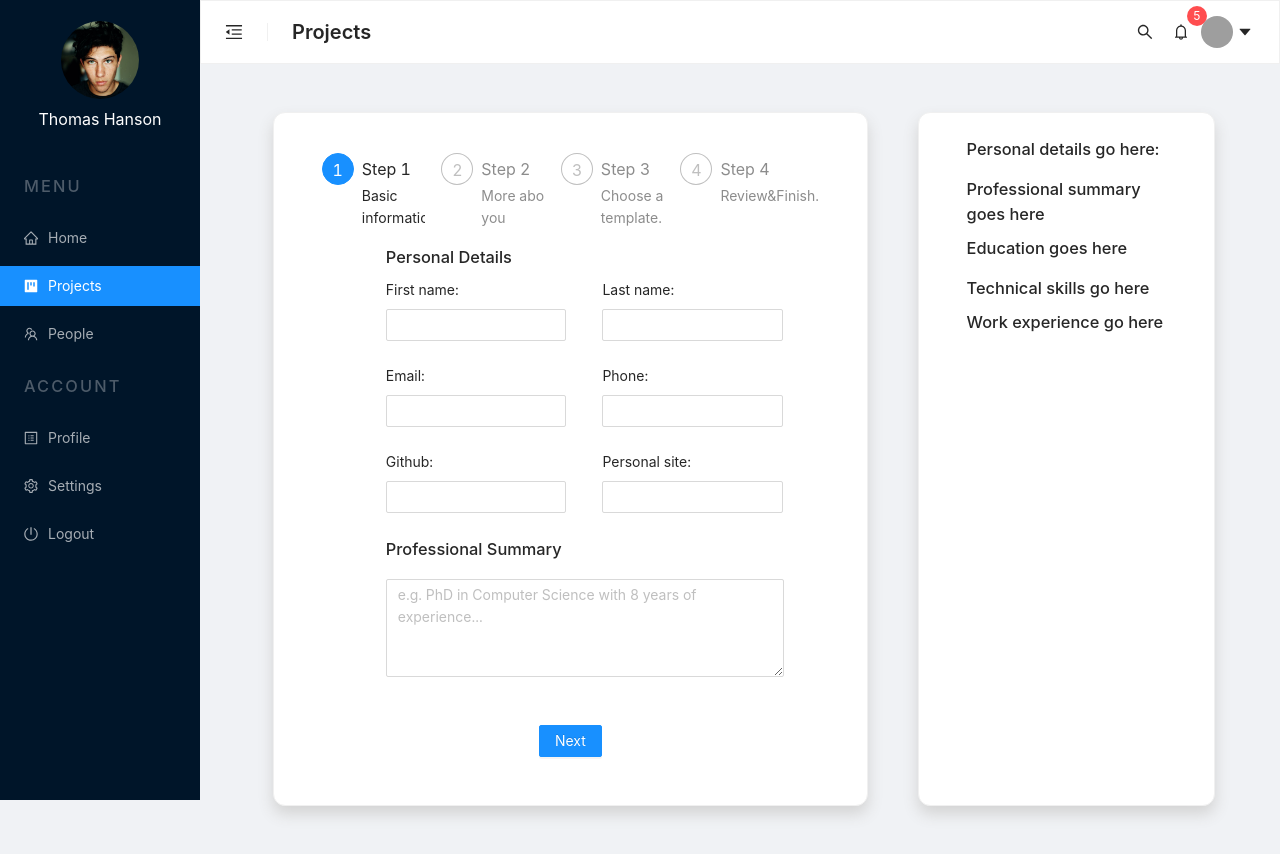
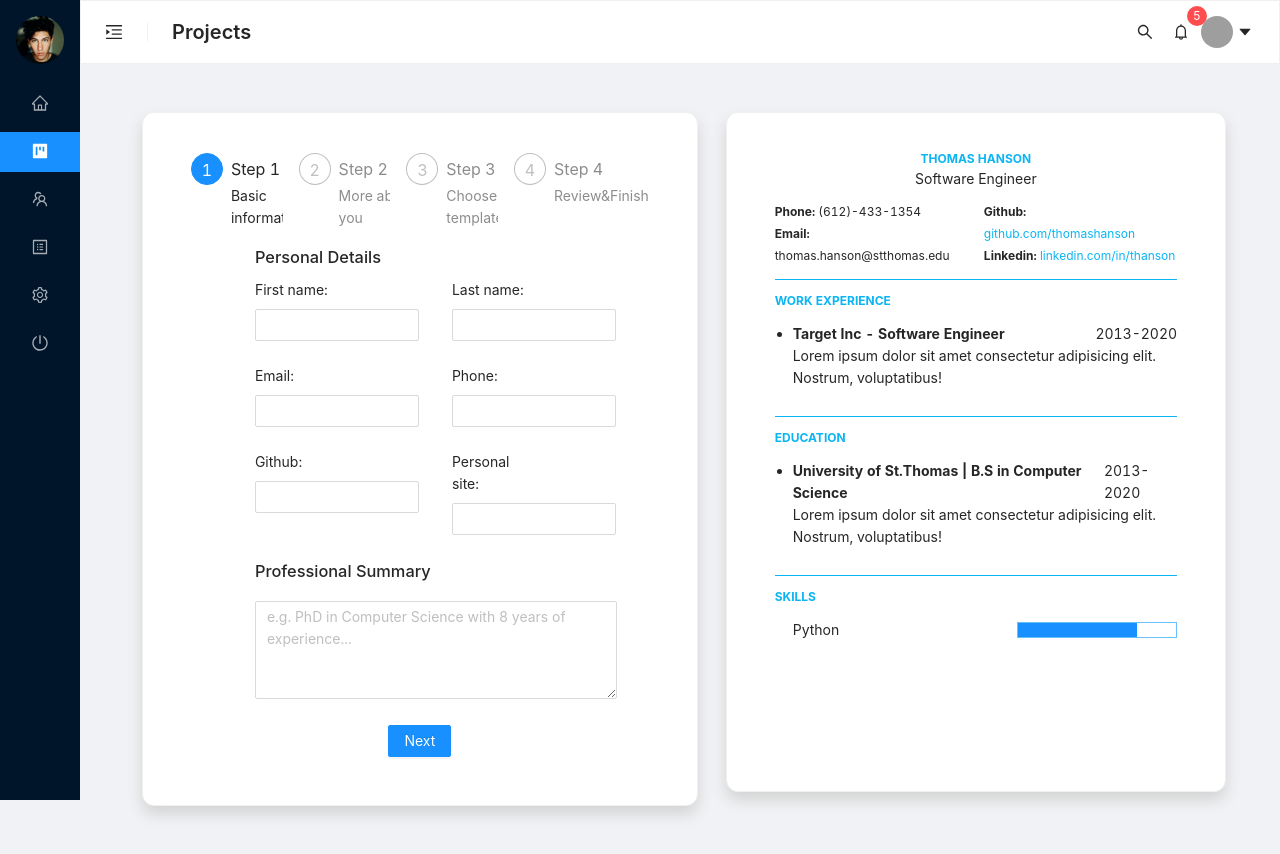
Before and after one commit to hieuvanle/cv-builder, a React (Create React App) app: page /project in a window 1280 px wide. Built offline with nearby package versions, Linux system fonts and the light colour scheme; grey boxes are pictures that could not be loaded.

Commit message:
add first template

```diff
--- a/src/components/dashboard/dashboard.js
+++ b/src/components/dashboard/dashboard.js
@@ -36,7 +36,8 @@ const DashBoard = (props) => {
   const location = useLocation();
   const { children, title } = props;
   //Component-Supporters
-  const [collapsed, setCollapsed] = React.useState(false);
+  const [disabled, setDisabled] = React.useState(false);
+  const [collapsed, setCollapsed] = React.useState(true);
   const [visible, setVisible] = React.useState(false);
 
   const toggle = () => {
--- a/src/components/details-form/details-form.js
+++ b/src/components/details-form/details-form.js
@@ -300,6 +300,7 @@ const DetailsForm = () => {
                     >
                       <Option value="Familiar">Familiar</Option>
                       <Option value="Experienced">Experienced</Option>
+                      <Option value="Advanced">Advanced</Option>
                       <Option value="Expert">Expert</Option>
                     </Select>
                   </Form.Item>
--- a/src/components/project/project.css
+++ b/src/components/project/project.css
@@ -7,15 +7,14 @@ main > div > div.preview-container,
 div.info-container {
   border-radius: 12px;
   box-shadow: 0px 8px 15px #d3d3d3;
-  min-height: 80vh;
   padding: 24px;
 }
 
 div.project-container > div.info-container {
-  width: 60%;
+  width: 50%;
 }
 div.project-container > div.preview-container {
-  width: 30%;
+  width: 45%;
 }
 
 div.workspace-container
--- a/src/components/project/project.js
+++ b/src/components/project/project.js
@@ -27,10 +27,10 @@ const Project = () => {
         <Card className="info-container">
           <div className="workspace-container">
             <Steps current={step} onChange={onChange}>
-              <Step title="Step 1" description="Basic information." />
+              <Step title="Step 1" description="Basic information" />
               <Step title="Step 2" description="More about you" />
-              <Step title="Step 3" description="Choose a template." />
-              <Step title="Step 4" description="Review&Finish." />
+              <Step title="Step 3" description="Choose template" />
+              <Step title="Step 4" description="Review&Finish" />
             </Steps>
             <WorkSpace step={step} next={next} prev={prev} />
           </div>
@@ -61,7 +61,7 @@ const Project = () => {
             )}
           </div>
         </Card>
-        <Card className="preview-container">
+        <Card className="preview-container" style={{ height: "85vh" }}>
           <FirstTemplate />
         </Card>
       </div>
--- /dev/null
+++ b/src/components/templates/template1.css
@@ -0,0 +1,85 @@
+.bold {
+  font-weight: 700;
+  font-size: 12px;
+  text-transform: uppercase;
+}
+
+.semi-bold {
+  font-weight: 500;
+  font-size: 8px;
+  margin: 0;
+}
+
+.resume_about > div > div > div > span {
+  font-size: 12px;
+}
+.resume_about > div > div > div > span:nth-child(1) {
+  font-weight: bold;
+}
+
+.title {
+  margin-bottom: 10px;
+}
+
+.resume_item {
+  padding: 12.5px 0;
+  border-bottom: 1px solid rgb(11, 181, 244);
+}
+
+.resume_right .resume_item:last-child {
+  border-bottom: 0px;
+}
+
+.resume_right .bold {
+  color: #0bb5f4;
+}
+
+.resume_right ul {
+  margin-left: 18px;
+}
+
+.resume_right ul li .date {
+  font-size: 8px;
+  font-weight: 500;
+  margin-bottom: 7.5px;
+}
+
+.resume_right ul li .info {
+  margin-bottom: 10px;
+}
+
+.resume_right ul li:last-child .info {
+  margin-bottom: 0;
+}
+
+.resume_right .resume_hobby ul {
+  display: flex;
+  justify-content: space-between;
+}
+
+.resume_right .resume_hobby ul li {
+  width: 40px;
+  height: 40px;
+  border: 1px solid #0bb5f4;
+  border-radius: 50%;
+  position: relative;
+  color: #0bb5f4;
+}
+
+.resume_right .resume_hobby ul li i {
+  font-size: 15px;
+}
+
+.resume_right .resume_hobby ul li:before {
+  content: "";
+  position: absolute;
+  top: 20px;
+  right: -26px;
+  width: 25px;
+  height: 1px;
+  background: #0bb5f4;
+}
+
+.resume_right .resume_hobby ul li:last-child:before {
+  display: none;
+}
--- a/src/components/templates/template1.js
+++ b/src/components/templates/template1.js
@@ -1,19 +1,115 @@
 import React from "react";
+import "./template1.css";
 
 import { useSelector } from "react-redux";
 
 const FirstTemplate = () => {
   const infoForm = useSelector((state) => state.infoForm);
   const detailsForm = useSelector((state) => state.detailsForm);
+  const { educations, skills, experience } = detailsForm;
   return (
-    <div>
-      <h3>Personal details go here:</h3>
-      <p>{infoForm.firstName ? infoForm.firstName : null}</p>
-      <h3>Professional summary goes here </h3>
-      <h3>Education goes here</h3>
-      <p>{detailsForm.educations.school}</p>
-      <h3>Technical skills go here</h3>
-      <h3>Work experience go here</h3>
+    <div className="resume_right">
+      <div className="resume_item resume_about">
+        <div className="title">
+          <p className="bold" style={{ margin: 0, textAlign: "center" }}>
+            Thomas Hanson
+          </p>
+          <h4 style={{ margin: 0, textAlign: "center", fontWeight: "normal" }}>
+            Software Engineer
+          </h4>
+        </div>
+        <div style={{ display: "flex", justifyContent: "space-between" }}>
+          <div>
+            <div>
+              <span>Phone: </span>
+              <span>(612)-433-1354</span>
+            </div>
+            <div>
+              <span>Email: </span>
+              <span>thomas.hanson@stthomas.edu</span>
+            </div>
+          </div>
+          <div>
+            <div>
+              <span>Github: </span>
+              <span>
+                <a style={{ color: "#0bb5f4" }}>github.com/thomashanson</a>
+              </span>
+            </div>
+            <div>
+              <span>Linkedin: </span>
+              <span>
+                <a style={{ color: "#0bb5f4" }}>linkedin.com/in/thanson</a>
+              </span>
+            </div>
+          </div>
+        </div>
+      </div>
+      <div className="resume_item">
+        <div className="title">
+          <p className="bold">Work Experience</p>
+        </div>
+        <ul>
+          <li>
+            <div>
+              <div style={{ display: "flex", justifyContent: "space-between" }}>
+                <p style={{ marginBottom: 0, fontWeight: "bold" }}>
+                  Target Inc - Software Engineer
+                </p>
+                <p style={{ marginBottom: 0 }}>2013-2020</p>
+              </div>
+              <p>
+                Lorem ipsum dolor sit amet consectetur adipisicing elit.
+                Nostrum, voluptatibus!
+              </p>
+            </div>
+          </li>
+        </ul>
+      </div>
+      <div className="resume_item">
+        <div className="title">
+          <p className="bold">Education</p>
+        </div>
+        <ul>
+          <li>
+            <div>
+              <div style={{ display: "flex", justifyContent: "space-between" }}>
+                <p style={{ marginBottom: 0, fontWeight: "bold" }}>
+                  University of St.Thomas | B.S in Computer Science
+                </p>
+                <p style={{ marginBottom: 0 }}>2013-2020</p>
+              </div>
+              <p>
+                Lorem ipsum dolor sit amet consectetur adipisicing elit.
+                Nostrum, voluptatibus!
+              </p>
+            </div>
+          </li>
+        </ul>
+      </div>
+      <div className="resume_item">
+        <div className="title">
+          <p className="bold">Skills</p>
+        </div>
+        <div style={{ display: "flex", justifyContent: "space-between" }}>
+          <p style={{ width: "40%", marginBottom: 0, marginLeft: "18px" }}>
+            Python
+          </p>
+          <div
+            style={{
+              border: "1px solid #69c0ff",
+              width: "10rem",
+              height: "16px",
+              margin: "auto 0",
+            }}
+          >
+            <div
+              style={{ background: "#1890ff", height: "14px", width: "75%" }}
+            ></div>
+          </div>
+        </div>
+      </div>
+      {infoForm.summary}
     </div>
   );
 };
--- a/src/components/work-space/work-space.js
+++ b/src/components/work-space/work-space.js
@@ -30,7 +30,7 @@ const WorkSpace = ({ step, next, prev }) => {
       return (
         <div style={{ minHeight: "60vh" }}>
           <h1 next={next} prev={prev}>
-            Choose a template
+            Choose template
           </h1>
         </div>
       );
```
